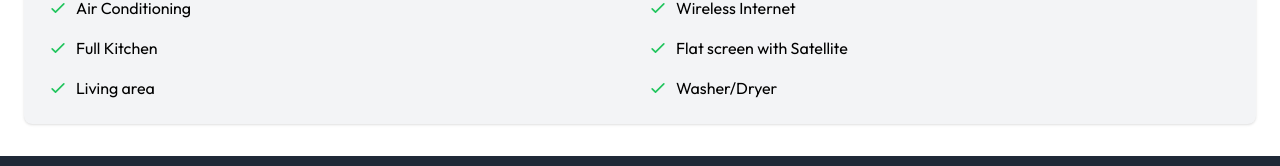
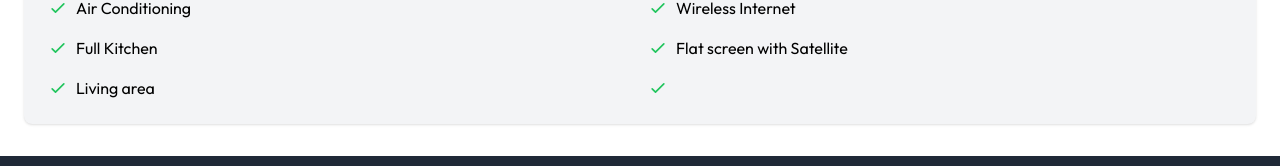
Before and after one commit to tsedeniaermias/M-M-Properties, a Next.js app: page /rooms-and-suites in a window 1280 px wide. Shown: the part 1052-1218 px from the top of the page. Built offline with nearby package versions, Linux system fonts and the light colour scheme.

Commit message:
modification

```diff
--- a/app/rooms-and-suites/page.tsx
+++ b/app/rooms-and-suites/page.tsx
@@ -103,7 +103,7 @@ export default function RoomsAndSuites() {
             <svg className="h-5 w-5 mr-2 text-green-500" fill="none" strokeLinecap="round" strokeLinejoin="round" strokeWidth="2" viewBox="0 0 24 24" stroke="currentColor">
               <path d="M5 13l4 4L19 7"></path>
             </svg>
-            Washer/Dryer
+            {/* Washer/Dryer */}
           </li>
         </ul>
       </div>
```
